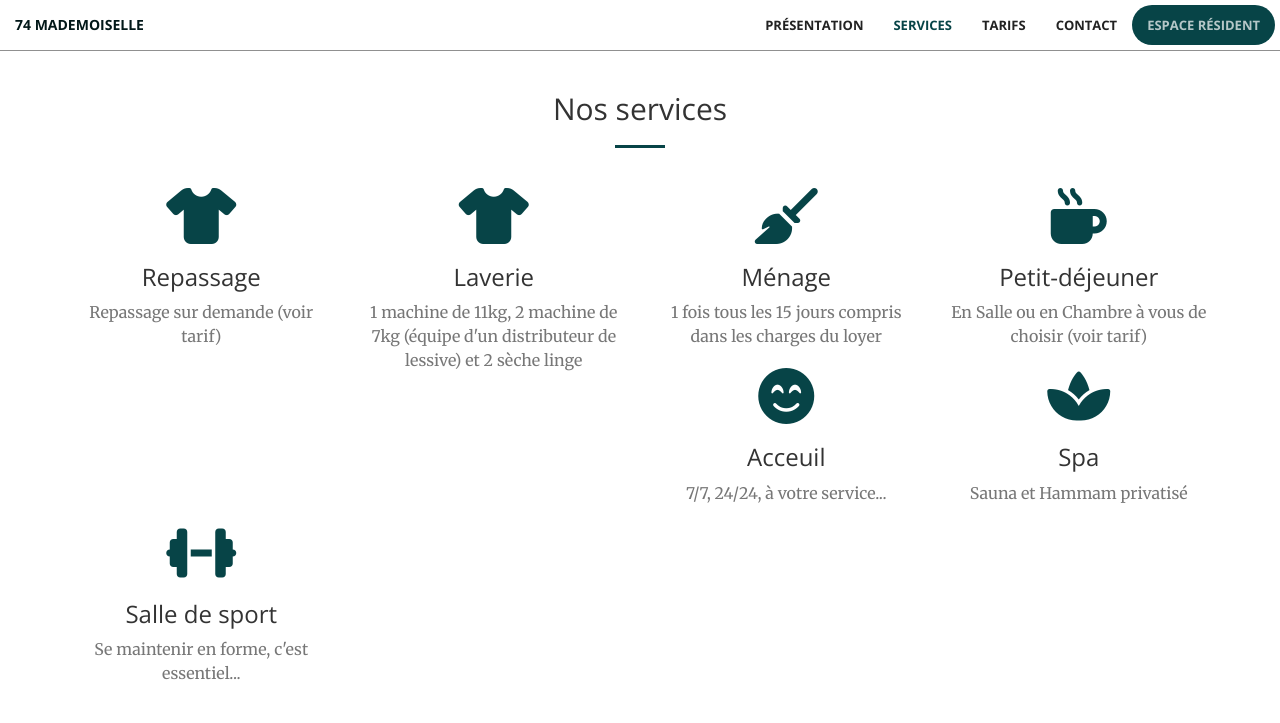
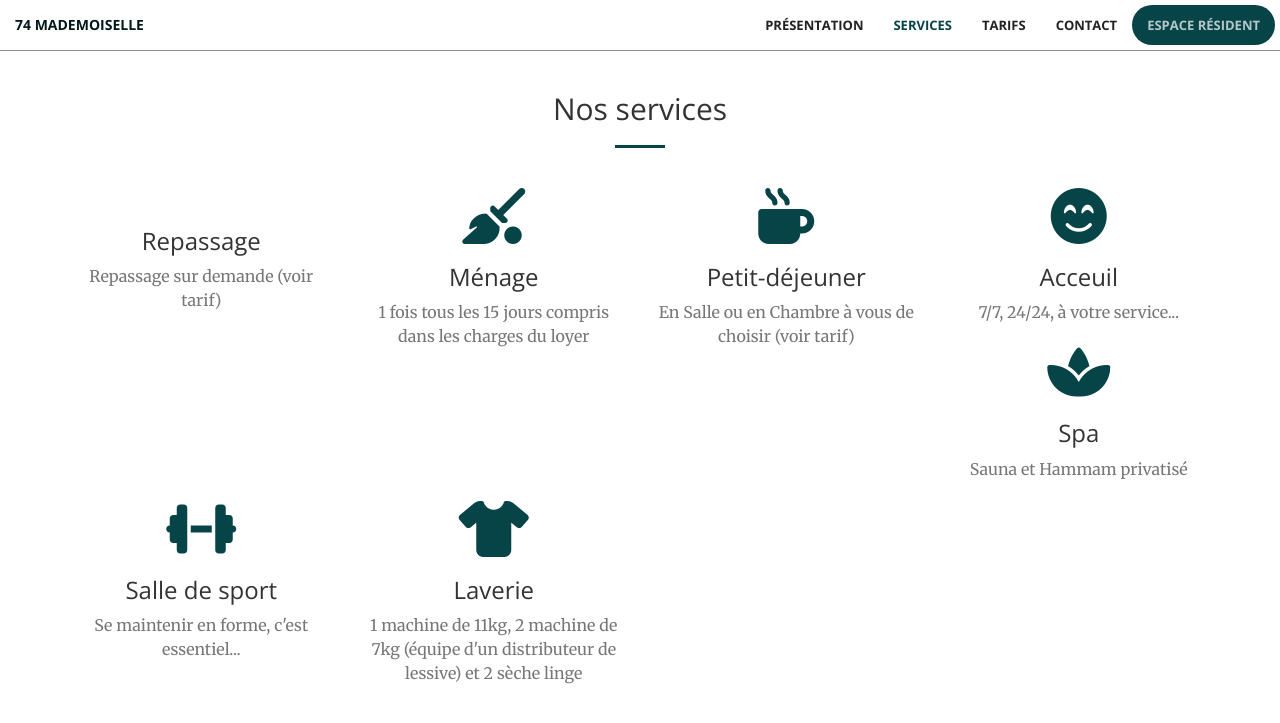
Before and after one commit to 74-mademoiselle/residence-ella.github.io, a Jekyll site: the page built from index.html, in a window 1280 px wide and 900 px high, scrolled down 1300 px, cut to the strip 0-761 px from the top of the window. Shown: the top 723 px of the strip. Built offline with Jekyll 4.4.1, drawn with Linux system fonts in a browser that asks for light colours; nearby versions of some CDN libraries.

Commit message:
Update from Forestry.io yannick moreau updated _data/services.yaml

```diff
--- a/_data/services.yaml
+++ b/_data/services.yaml
@@ -1,16 +1,11 @@
 ---
 services:
 - title: Repassage
-  icon: fa-shirt
+  icon: ''
   description: Repassage sur demande (voir tarif)
   delay: ''
-- title: 'Laverie '
-  icon: fa-tshirt
-  description: '1 machine de 11kg, 2 machine de 7kg (équipe d''un distributeur de
-    lessive) et 2 sèche linge '
-  delay: 1s
 - title: Ménage
-  icon: fa-broom
+  icon: fa-quidditch
   description: '1 fois tous les 15 jours compris dans les charges du loyer '
   delay: 1s
 - title: Petit-déjeuner
@@ -29,3 +24,8 @@ services:
   icon: fa-dumbbell
   description: Se maintenir en forme, c'est essentiel...
   delay: 0.3s
+- title: 'Laverie '
+  icon: fa-tshirt
+  description: '1 machine de 11kg, 2 machine de 7kg (équipe d''un distributeur de
+    lessive) et 2 sèche linge '
+  delay: 1s
```
